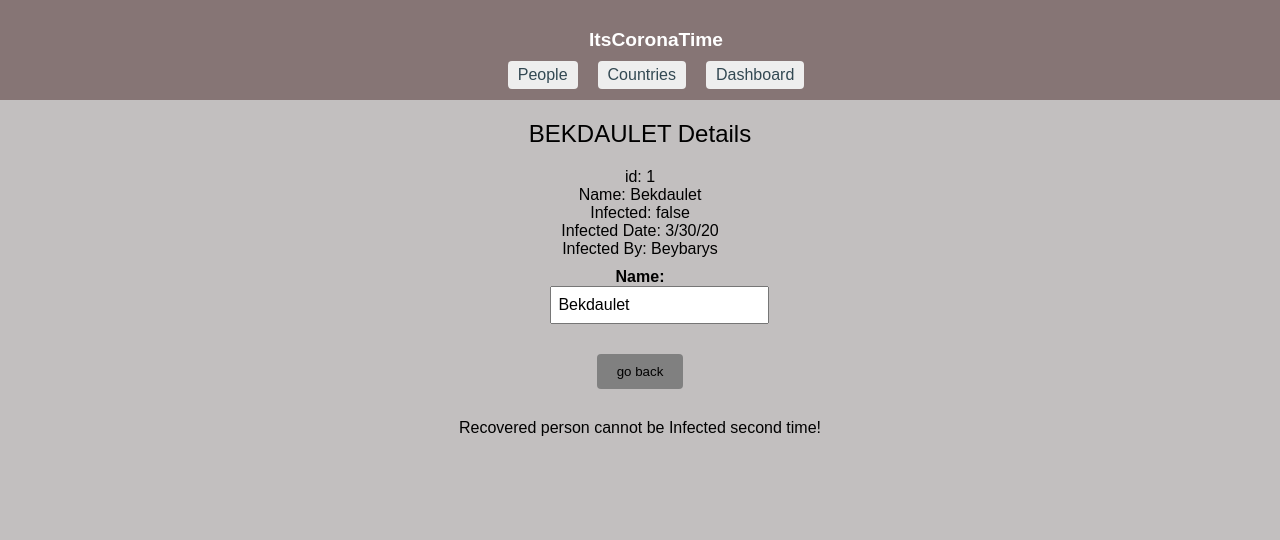
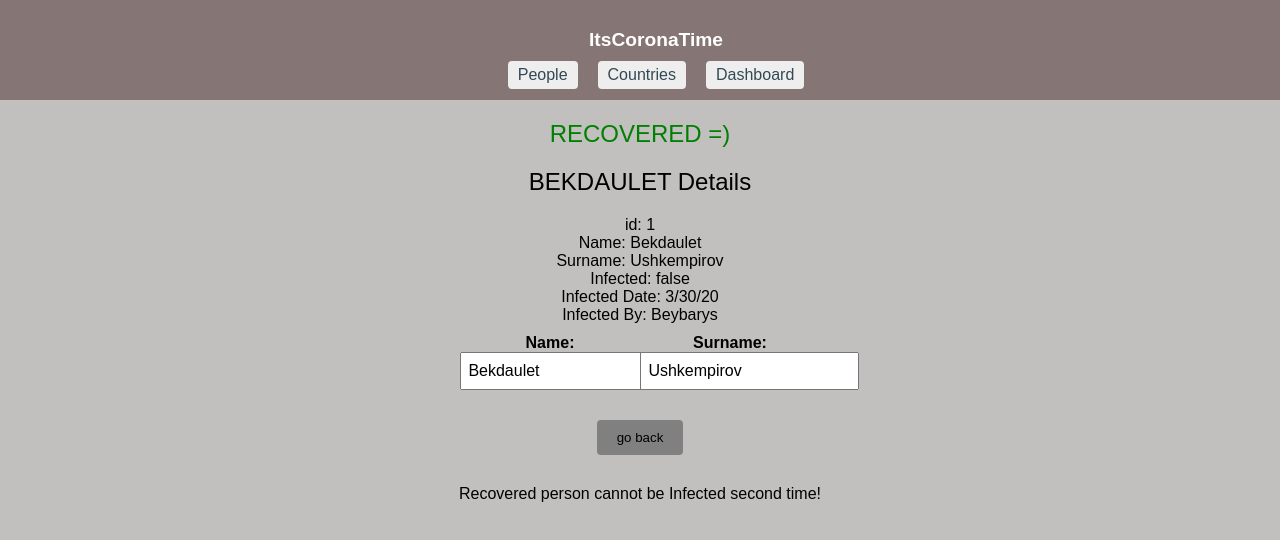
Before and after one commit to bekkkdd/web_practice_frontend_project, an Angular app: page /people/1 in a window 1280 px wide. Shown: the top 540 px of the page. Built offline with nearby package versions, Linux system fonts and the light colour scheme.

Commit message:
Kill people

```diff
--- a/src/app/country-detail/country-detail.component.html
+++ b/src/app/country-detail/country-detail.component.html
@@ -4,6 +4,7 @@
   <div><span>id: </span>{{country.id}}</div>
   <div><span>Infected count: </span>{{country.infected_count}}</div>
   <div><span>Recovered count: </span>{{country.recovered_count}}</div>
+  <div><span>Died count: </span>{{country.died_count}}</div>
 
   <div>
     <label>name:
--- a/src/app/country.ts
+++ b/src/app/country.ts
@@ -3,6 +3,7 @@ export interface Country {
   name: string;
   infected_count: number;
   recovered_count: number;
+  died_count: number;
   // infected_by: number;
   // infected_date: Date;
 }
--- a/src/app/mock-countries.ts
+++ b/src/app/mock-countries.ts
@@ -1,8 +1,8 @@
 import {Country} from './country';
 
 export const COUNTRIES: Country[] = [
-  {id: 1, name: 'Kazakhstan', infected_count: 1, recovered_count: 1},
-  {id: 2, name: 'Russia', infected_count: 3, recovered_count: 1},
-  {id: 3, name: 'USA', infected_count: 2, recovered_count: 2},
-  {id: 4, name: 'Sweden', infected_count: 0, recovered_count: 1}
+  {id: 1, name: 'Kazakhstan', infected_count: 1, recovered_count: 1, died_count: 0},
+  {id: 2, name: 'Russia', infected_count: 3, recovered_count: 1, died_count: 0},
+  {id: 3, name: 'USA', infected_count: 2, recovered_count: 2, died_count: 0},
+  {id: 4, name: 'Sweden', infected_count: 0, recovered_count: 1, died_count: 0}
 ];
--- a/src/app/mock-people.ts
+++ b/src/app/mock-people.ts
@@ -1,20 +1,180 @@
-import { Person } from './person';
+import {Person} from './person';
 
 export const PEOPLE: Person[] = [
-  { id: 1, name: 'Bekdaulet', country_id: 1, is_infected: false, infected_date: new Date('2020-03-30'), infected_by: 3, is_recovered: true},
-  { id: 2, name: 'Adil', country_id: 1, is_infected: false, infected_date: null, infected_by: null, is_recovered: false },
-  { id: 3, name: 'Beybarys', country_id: 1, is_infected: true, infected_date: new Date('2020-03-28'), infected_by: 8, is_recovered: false },
-  { id: 4, name: 'Sanzhar', country_id: 1, is_infected: false, infected_date: null, infected_by: null, is_recovered: false },
-  { id: 5, name: 'Islam', country_id: 2, is_infected: true, infected_date: new Date('2020-03-28'), infected_by: 12, is_recovered: false },
-  { id: 6, name: 'Aboka', country_id: 2, is_infected: false, infected_date: new Date('2020-03-12'), infected_by: 8, is_recovered: true },
-  { id: 7, name: 'Zanghar', country_id: 2, is_infected: true, infected_date: new Date('2020-03-30'), infected_by: 5, is_recovered: false },
-  { id: 8, name: 'Erzhan', country_id: 2, is_infected: true, infected_date: new Date('2020-02-15'), infected_by: null, is_recovered: false },
-  { id: 9, name: 'Askar', country_id: 3, is_infected: false, infected_date: new Date('2020-03-20'), infected_by: 8, is_recovered: true },
-  { id: 10, name: 'Azamat', country_id: 3, is_infected: true, infected_date: new Date('2020-02-20'), infected_by: 8, is_recovered: false },
-  { id: 12, name: 'Ansar', country_id: 3, is_infected: false, infected_date: new Date('2020-03-02'), infected_by: 10, is_recovered: true },
-  { id: 13, name: 'Almaz', country_id: 3, is_infected: true, infected_date: new Date('2020-04-01'), infected_by: 5, is_recovered: false },
-  { id: 14, name: 'Darkhan', country_id: 4, is_infected: false, infected_date: null, infected_by: null, is_recovered: false },
-  { id: 15, name: 'Damir', country_id: 4, is_infected: false, infected_date: new Date('2020-04-02'), infected_by: 1, is_recovered: true },
-  { id: 16, name: 'Dias', country_id: 4, is_infected: false, infected_date: null, infected_by: null, is_recovered: false },
-  { id: 17, name: 'Ernar', country_id: 4, is_infected: false, infected_date: null, infected_by: null, is_recovered: false },
+  {
+    id: 1,
+    name: 'Bekdaulet',
+    surname: 'Ushkempirov',
+    country_id: 1,
+    is_infected: false,
+    infected_date: new Date('2020-03-30'),
+    infected_by: 3,
+    is_recovered: true,
+    is_died: false
+  },
+  {
+    id: 2,
+    name: 'Adil',
+    surname: 'Ushkempirov',
+    country_id: 1,
+    is_infected: false,
+    infected_date: null,
+    infected_by: null,
+    is_recovered: false,
+    is_died: false
+  },
+  {
+    id: 3,
+    name: 'Beybarys',
+    surname: 'Ushkempirov',
+    country_id: 1,
+    is_infected: true,
+    infected_date: new Date('2020-03-28'),
+    infected_by: 8,
+    is_recovered: false,
+    is_died: false
+  },
+  {
+    id: 4,
+    name: 'Sanzhar',
+    surname: 'Ushkempirov',
+    country_id: 1,
+    is_infected: false,
+    infected_date: null,
+    infected_by: null,
+    is_recovered: false,
+    is_died: false
+  },
+  {
+    id: 5,
+    name: 'Islam',
+    surname: 'Ushkempirov',
+    country_id: 2,
+    is_infected: true,
+    infected_date: new Date('2020-03-28'),
+    infected_by: 12,
+    is_recovered: false,
+    is_died: false
+  },
+  {
+    id: 6,
+    name: 'Aboka',
+    surname: 'Ushkempirov',
+    country_id: 2,
+    is_infected: false,
+    infected_date: new Date('2020-03-12'),
+    infected_by: 8,
+    is_recovered: true,
+    is_died: false
+  },
+  {
+    id: 7,
+    name: 'Zanghar',
+    surname: 'Ushkempirov',
+    country_id: 2,
+    is_infected: true,
+    infected_date: new Date('2020-03-30'),
+    infected_by: 5,
+    is_recovered: false,
+    is_died: false
+  },
+  {
+    id: 8,
+    name: 'Erzhan',
+    surname: 'Ushkempirov',
+    country_id: 2,
+    is_infected: true,
+    infected_date: new Date('2020-02-15'),
+    infected_by: null,
+    is_recovered: false,
+    is_died: false
+  },
+  {
+    id: 9,
+    name: 'Askar',
+    surname: 'Ushkempirov',
+    country_id: 3,
+    is_infected: false,
+    infected_date: new Date('2020-03-20'),
+    infected_by: 8,
+    is_recovered: true,
+    is_died: false
+  },
+  {
+    id: 10,
+    name: 'Azamat',
+    surname: 'Ushkempirov',
+    country_id: 3,
+    is_infected: true,
+    infected_date: new Date('2020-02-20'),
+    infected_by: 8,
+    is_recovered: false,
+    is_died: false
+  },
+  {
+    id: 12,
+    name: 'Ansar',
+    surname: 'Ushkempirov',
+    country_id: 3,
+    is_infected: false,
+    infected_date: new Date('2020-03-02'),
+    infected_by: 10,
+    is_recovered: true,
+    is_died: false
+  },
+  {
+    id: 13,
+    name: 'Almaz',
+    surname: 'Ushkempirov',
+    country_id: 3,
+    is_infected: true,
+    infected_date: new Date('2020-04-01'),
+    infected_by: 5,
+    is_recovered: false,
+    is_died: false
+  },
+  {
+    id: 14,
+    name: 'Darkhan',
+    surname: 'Ushkempirov',
+    country_id: 4,
+    is_infected: false,
+    infected_date: null,
+    infected_by: null,
+    is_recovered: false,
+    is_died: false
+  },
+  {
+    id: 15,
+    name: 'Damir',
+    surname: 'Ushkempirov',
+    country_id: 4,
+    is_infected: false,
+    infected_date: new Date('2020-04-02'),
+    infected_by: 1,
+    is_recovered: true,
+    is_died: false
+  },
+  {
+    id: 16,
+    name: 'Dias',
+    surname: 'Ushkempirov',
+    country_id: 4,
+    is_infected: false,
+    infected_date: null,
+    infected_by: null,
+    is_recovered: false,
+    is_died: false
+  },
+  {
+    id: 17,
+    name: 'Ernar',
+    surname: 'Ushkempirov',
+    country_id: 4,
+    is_infected: false,
+    infected_date: null,
+    infected_by: null,
+    is_recovered: false,
+    is_died: false
+  },
 ];
--- a/src/app/person-detail/person-detail.component.html
+++ b/src/app/person-detail/person-detail.component.html
@@ -1,21 +1,32 @@
 <div *ngIf="person" class="divofdetail">
+
+  <h2 *ngIf="person.is_died" style="color: red"> DIED =( </h2>
+  <h2 *ngIf="person.is_recovered" style="color: green"> RECOVERED =) </h2>
 
   <h2>{{person.name | uppercase}} Details</h2>
   <div><span>id: </span>{{person.id}}</div>
   <div><span>Name: </span>{{person.name}}</div>
+  <div><span>Surname: </span>{{person.surname}}</div>
   <div><span>Infected: </span>{{person.is_infected}}</div>
   <div><span>Infected Date: </span>{{person.infected_date | date: 'shortDate'}}</div>
   <div><span>Infected By: </span>{{infectPerson === null ? 'No one' : infectPerson.name}}</div>
-  <div class="modcls">
+
+  <div class="models">
     <label>
       Name: <input [(ngModel)]="person.name" placeholder="name"/>
     </label>
+    <label>
+      Surname: <input [(ngModel)]="person.surname" placeholder="name"/>
+    </label>
   </div>
-  <button *ngIf="person.is_infected" (click)="recover()" class = "recover">Recover</button>
+
   <button (click)="goBack()">go back</button>
 
   <div class="stringcls">Recovered person cannot be Infected second time!</div>
-<div class="recovercls">
+  <div class="stringcls" *ngIf="person.is_died">You cannot operate with died person</div>
+<div class="recovercls" *ngIf="!person.is_died">
+  <button *ngIf="person.is_infected" (click)="recover()" class = "recover">Recover</button>
+  <button *ngIf="person.is_infected" (click)="kill()" class = "kill">Kill</button>
   <form *ngIf="!person.is_infected && !person.is_recovered" [formGroup]="checkoutForm"
         (ngSubmit)="onInfect(checkoutForm.value)">
     <div>
--- a/src/app/person-detail/person-detail.component.ts
+++ b/src/app/person-detail/person-detail.component.ts
@@ -70,5 +70,13 @@ export class PersonDetailComponent implements OnInit {
     this.person.is_recovered = true;
     this.person.is_infected = false;
   }
+  kill(): void{
+    this.country.infected_count--;
+    this.country.died_count++;
+    // this.country.recovered_count++;
+    this.person.is_recovered = false;
+    this.person.is_infected = true;
+    this.person.is_died = true;
+  }
 
 }
--- a/src/app/person.ts
+++ b/src/app/person.ts
@@ -1,9 +1,11 @@
 export interface Person {
   id: number;
   name: string;
+  surname: string;
   country_id: number;
   is_infected: boolean;
   infected_by: number;
   infected_date: Date;
   is_recovered: boolean;
+  is_died: boolean;
 }
```
